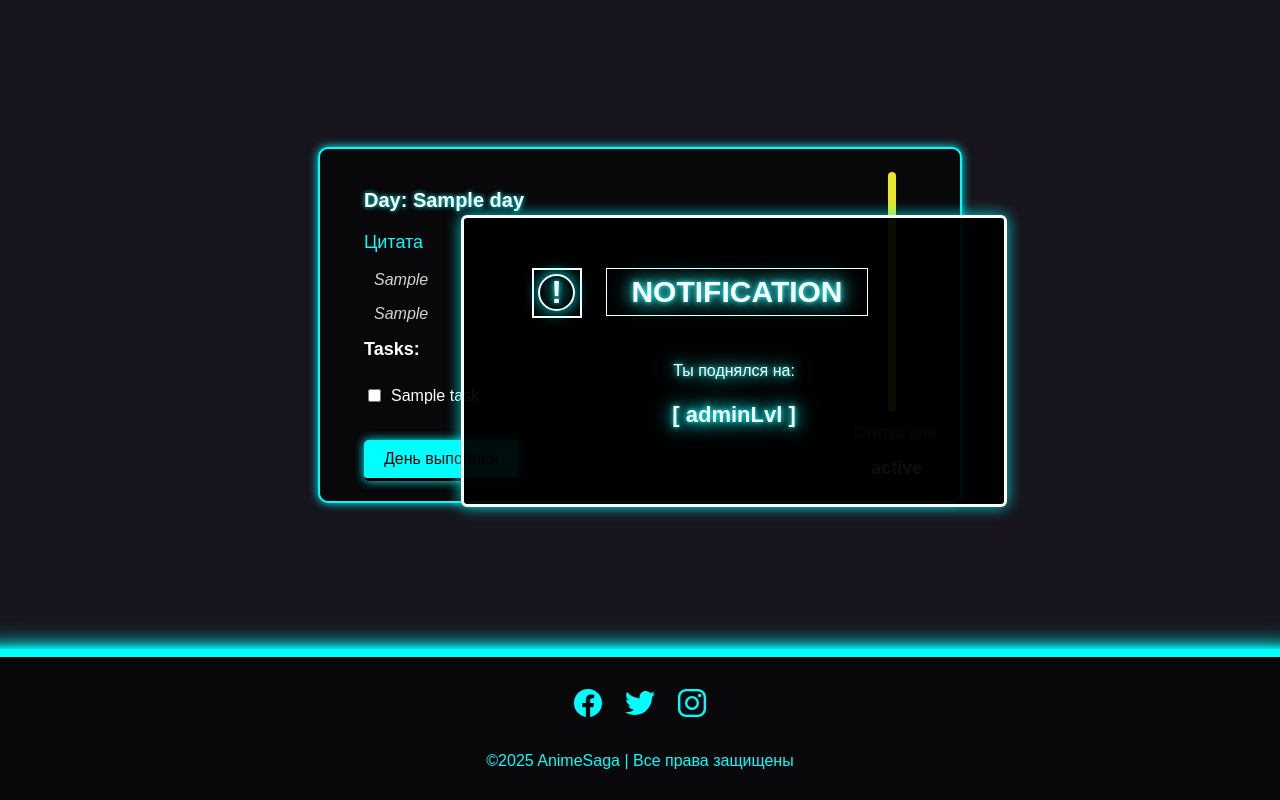
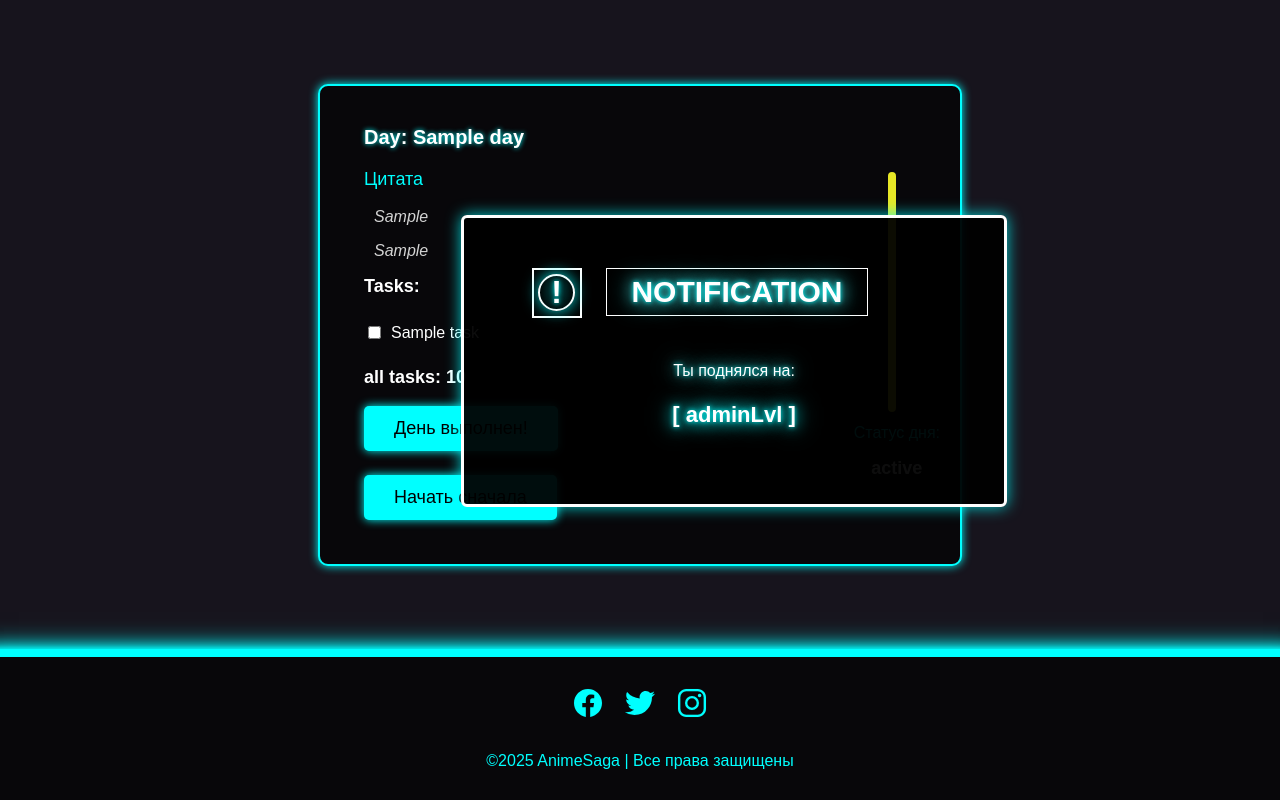
Before and after one commit to water-power24/Solo, a Django app: template project/templates/index.html in a window 1280 px wide. Run offline with Django 5.2, Linux system fonts and the light colour scheme; the template is opened without the code that fills it: most values are stand-ins (such as "Sample title", 1, 10 or a date in 2020); data that the repository does not hold is empty.

Commit message:
Сделал вывод заданий один за другим по task.day формой

```diff
--- a/Solo/urls.py
+++ b/Solo/urls.py
@@ -2,8 +2,11 @@
 from django.contrib import admin
 from django.urls import path
 from project import views
+from project.views import complete_day, reset_progress
 
 urlpatterns = [
     path('admin/', admin.site.urls),
-    path('', views.index, name='level_up'),
+    path('', views.index, name='index'),
+    path("complete_day/<int:day>/", complete_day, name="complete_day"),
+    path("reset_progress/", reset_progress, name="reset_progress"),
 ]
--- a/project/static/css/style.css
+++ b/project/static/css/style.css
@@ -302,3 +302,32 @@ footer p {
     font-size: 1rem;
     font-weight: 300;
 }
+
+
+form button {
+    background: cyan;
+    color: black;
+    font-size: 18px;
+    padding: 12px 30px;
+    border: none;
+    border-radius: 5px;
+    cursor: pointer;
+    transition: 0.3s;
+    box-shadow: 0 0 10px cyan;
+    margin-bottom: 24px;
+}
+
+form button:hover {
+    background-color: rgb(0, 255, 255);
+    box-shadow: 0 0 14px cyan;
+    transform: scale(1.05);
+}
+
+form button:active {
+    background-color: rgb(0, 230, 230);
+    box-shadow: 0 0 8px cyan;
+}
+
+form button:focus {
+    outline: none;
+}
--- a/project/templates/index.html
+++ b/project/templates/index.html
@@ -32,7 +32,19 @@
                         </li>
                     {% endfor %}
                 </ul>
-                <button id="complete-day" class="task-button">День выполнен</button>
+                <p class="task-title">all tasks: {{task.quantity_task}}</p>
+            {% if task %}
+                <form method="post" action="{% url 'complete_day' task.day %}">
+                    {% csrf_token %}
+                    <button type="submit">День выполнен!</button>
+                </form>
+            {% else %}
+                <p>Все задания выполнены!</p>
+            {% endif %}
+             <form method="post" action="{% url 'reset_progress' %}"> <!--времено, чтобы уходить на прошлые задания, потом смотри убери!!! и в url и в views -->
+                {% csrf_token %}
+                <button type="submit">Начать сначала</button>
+            </form>
             </div>
             <div class="task-status">
                 <div class="status-indicator
```
Also changed, not shown: project/views.py (+18 -11 lines).
